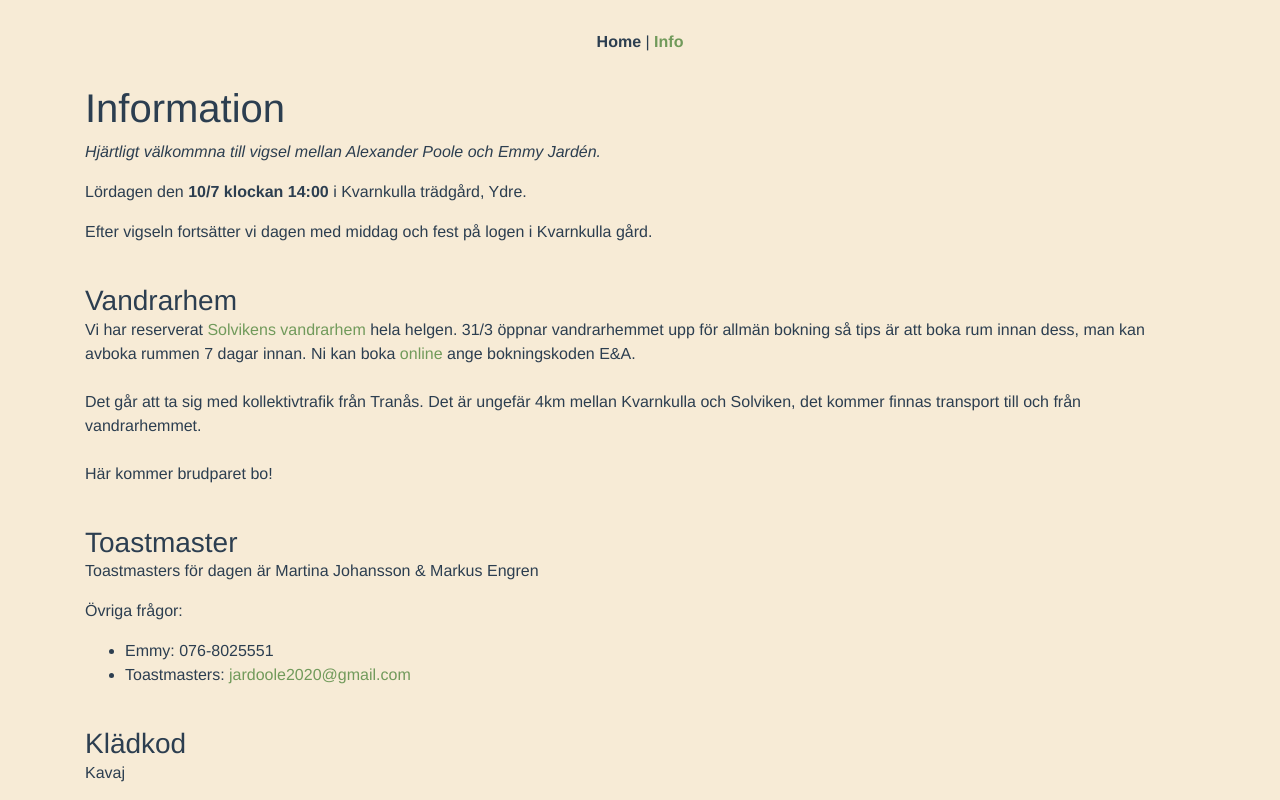
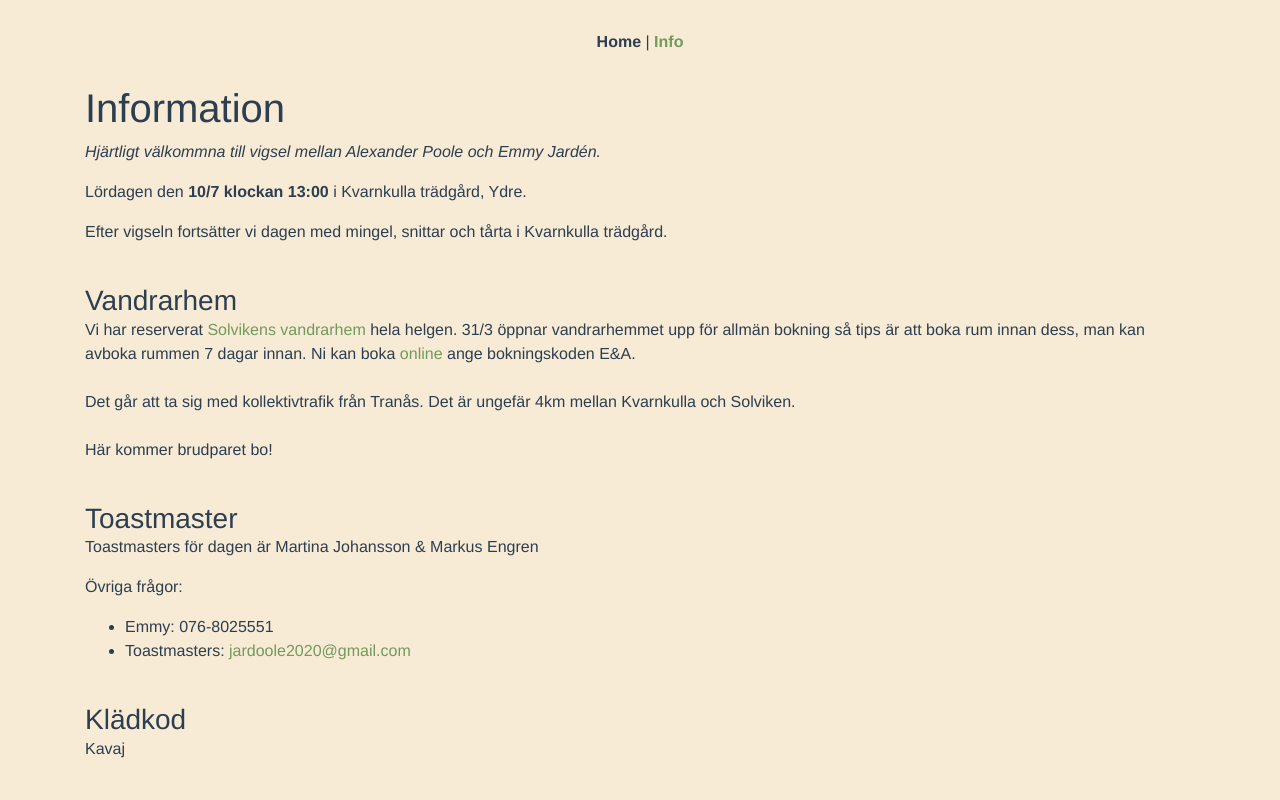
Before and after one commit to owodunni/jardoole, a Vue app: page /info in a window 1280 px wide. Shown: the top 800 px of the page. Built offline with nearby package versions, Linux system fonts and the light colour scheme.

Commit message:
Update website with vigsel information

```diff
--- a/src/components/Home.vue
+++ b/src/components/Home.vue
@@ -20,8 +20,6 @@
     </div>
 
     <div class="padding2" />
-
-    <p> O.S.A senast 17 Maj.</p>
 
     <div class="container">
       <router-link
--- a/src/views/Info.vue
+++ b/src/views/Info.vue
@@ -6,9 +6,9 @@
       <p>
         <i>Hjärtligt välkommna till vigsel mellan Alexander Poole och Emmy Jardén.</i></p>
         <p>Lördagen den
-        <b>10/7 klockan 14:00</b> i Kvarnkulla trädgård, Ydre.</p>
+        <b>10/7 klockan 13:00</b> i Kvarnkulla trädgård, Ydre.</p>
         <p>Efter vigseln fortsätter
-        vi dagen med middag och fest på logen i Kvarnkulla gård.
+        vi dagen med mingel, snittar och tårta i Kvarnkulla trädgård.
       </p>
 
       <h3>Vandrarhem</h3>
@@ -21,7 +21,7 @@
         ange bokningskoden E&A.<br><br>
 
         Det går att ta sig med kollektivtrafik från Tranås. Det är ungefär 4km mellan
-        Kvarnkulla och Solviken, det kommer finnas transport till och från vandrarhemmet.<br><br>
+        Kvarnkulla och Solviken.<br><br>
         Här kommer brudparet bo!
       </p>
 
```
